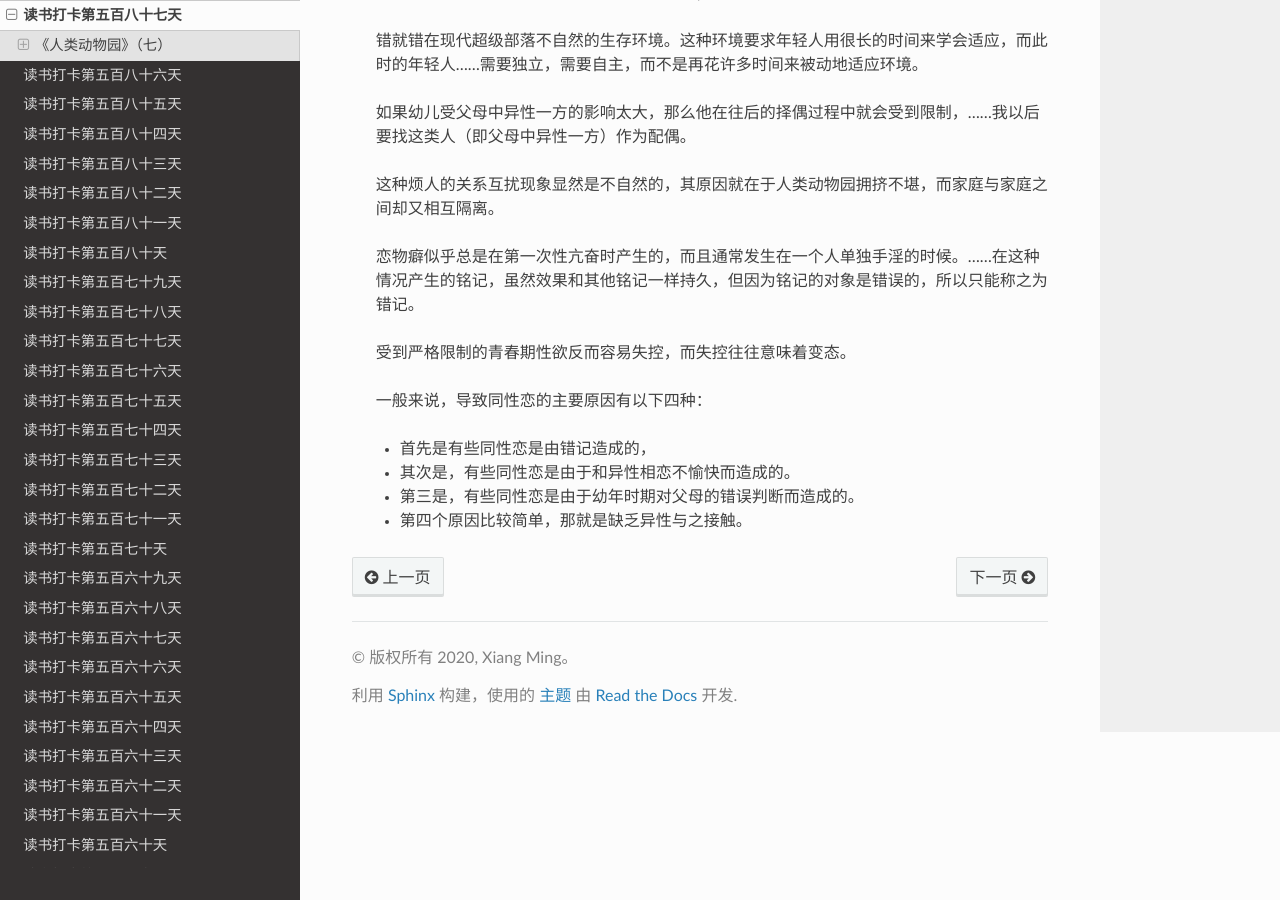
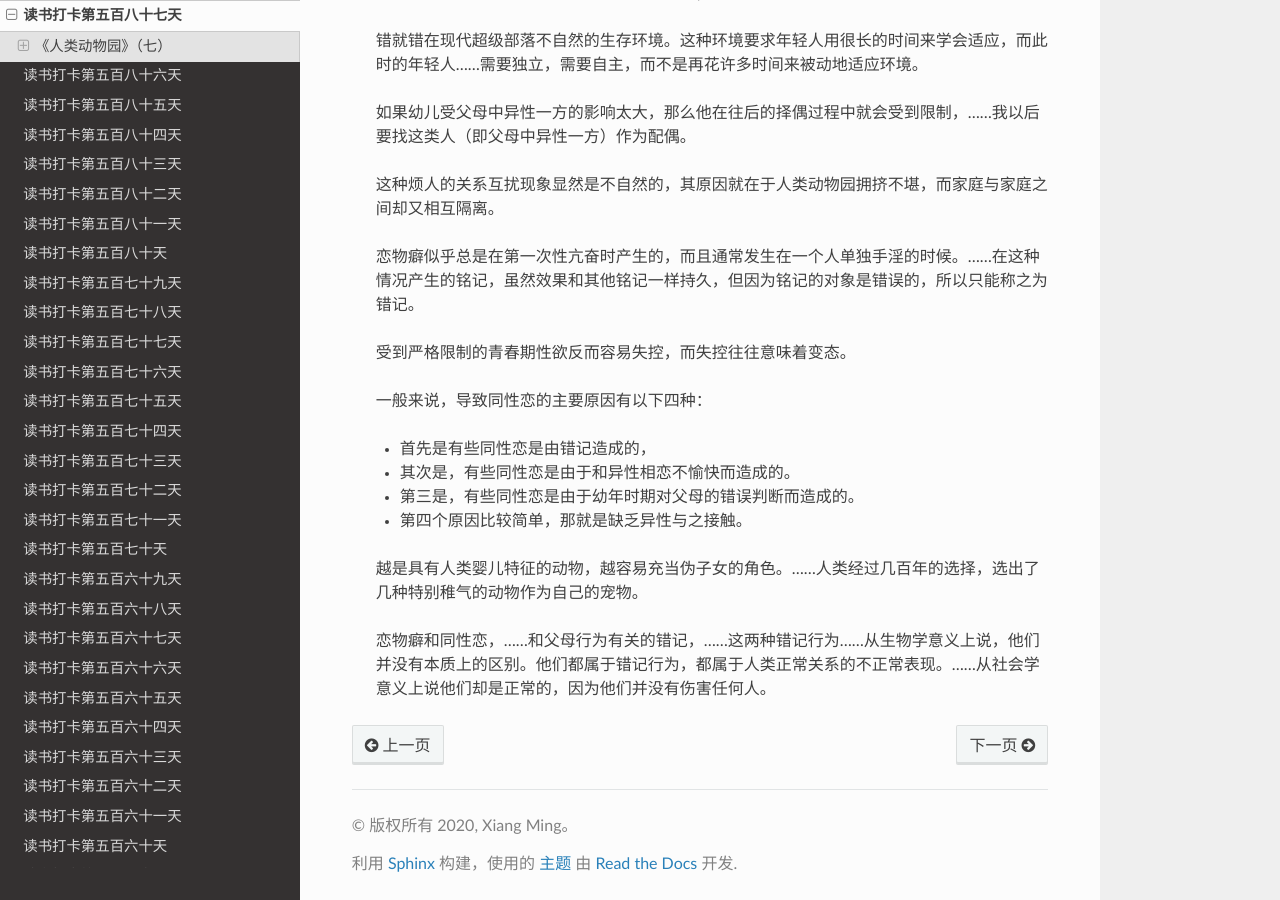
Before and after one commit to xiangming1975/reading, a Sphinx documentation site: the page built from source/2022-05-30.md, in a window 1280 px wide and 900 px high, scrolled down 1239 px. Built offline with Sphinx 7.4.7 and the Read the Docs theme 2.0.0, drawn with Linux system fonts in a browser that asks for light colours.

Commit message:
自动提交时间: 2022-06-01T22:00:02,115769788+08:00

```diff
--- a/source/2022-05-30.md
+++ b/source/2022-05-30.md
@@ -48,4 +48,6 @@
 > * 第三是，有些同性恋是由于幼年时期对父母的错误判断而造成的。
 > * 第四个原因比较简单，那就是缺乏异性与之接触。
 
->
+> 越是具有人类婴儿特征的动物，越容易充当伪子女的角色。……人类经过几百年的选择，选出了几种特别稚气的动物作为自己的宠物。
+
+> 恋物癖和同性恋，……和父母行为有关的错记，……这两种错记行为……从生物学意义上说，他们并没有本质上的区别。他们都属于错记行为，都属于人类正常关系的不正常表现。……从社会学意义上说他们却是正常的，因为他们并没有伤害任何人。
```
Also changed, not shown: source/2022-06-01.md (added, +11 -0 lines).
